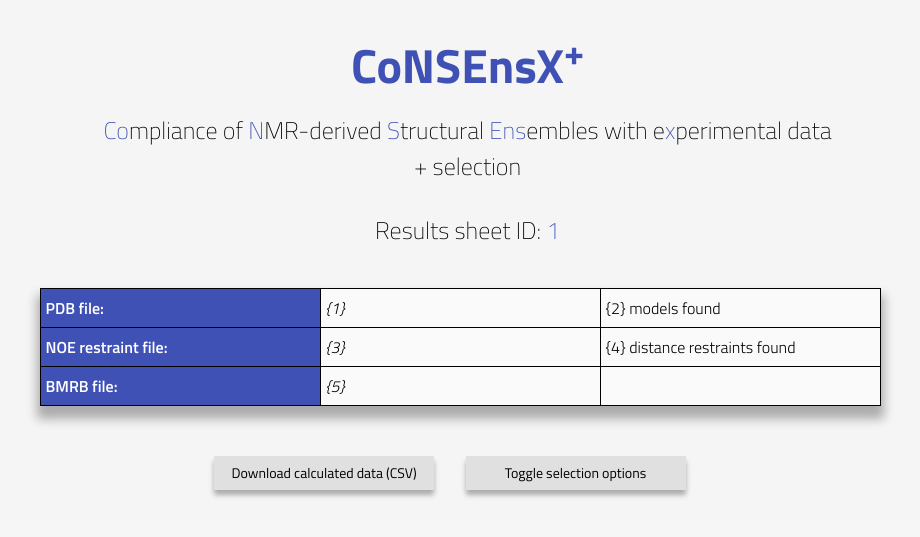
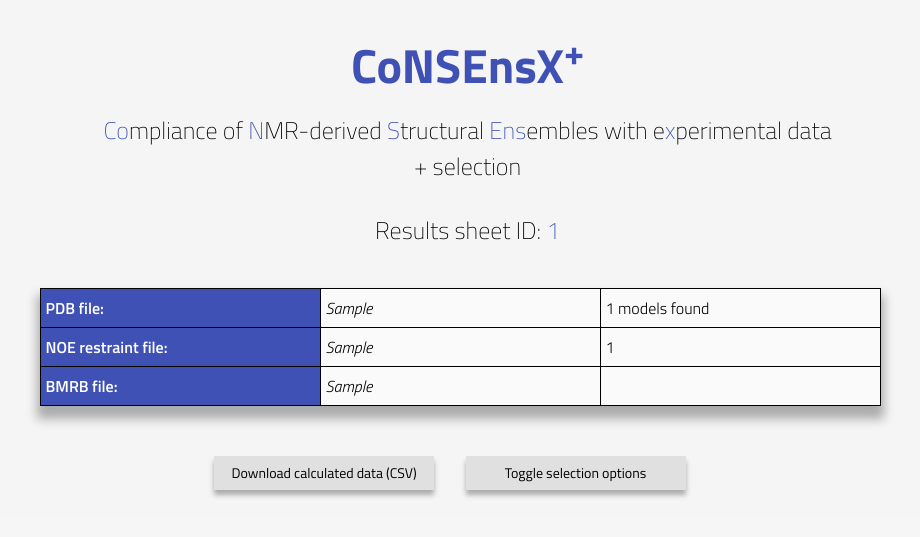
Before and after one commit to PPKE-Bioinf/consensx.itk.ppke.hu, a Django app: template consensx/templates/consensx/calculation.html in a window 1280 px wide. Shown: the top 537 px of the page, without its empty margins (180-1100 px from the left). Run offline with Django 3.2, Linux system fonts and the light colour scheme; the template is opened without the code that fills it: most values are stand-ins (such as "Sample title", 1, 10 or a date in 2020); some libraries are stand-ins or nearby versions.

Commit message:
fix: add values to calculation template

```diff
--- a/consensx/templates/consensx/calculation.html
+++ b/consensx/templates/consensx/calculation.html
@@ -52,17 +52,17 @@
     <table class="files_table">
       <tr>
         <td class="head-td">PDB file:</td>
-        <td><i>{1}</i></td>
-        <td>{2} models found</td>
+        <td><i>{{ my_PDB }}</i></td>
+        <td>{{ n_model }} models found</td>
       </tr>
       <tr>
         <td class="head-td">NOE restraint file:</td>
-        <td><i>{3}</i></td>
-        <td>{4} distance restraints found</td>
+        <td><i>{{ my_NOE }}</i></td>
+        <td>{{ n_NOE }}</td>
       </tr>
       <tr>
         <td class="head-td">BMRB file:</td>
-        <td><i>{5}</i></td>
+        <td><i>{{ my_STR }}</i></td>
         <td></td>
       </tr>
     </table>
@@ -109,7 +109,7 @@
         <tr class="form_param"><td>Overdrive: &nbsp;</td>
             <td><input type="text" id="overdrive" name="sel_overdrive" value="5"></td>
             <td>Max. ensemble size: &nbsp;</td>
-            <td><input type="text" id="max_ens_size" name="sel_max_size" value="{2}"></td>
+            <td><input type="text" id="max_ens_size" name="sel_max_size" value={{ n_model }}></td>
         </tr>
 
       </table>
@@ -121,6 +121,9 @@
           </button>
         </form>
 
+
+
+
     </div>
   </div>
   </div>
--- a/consensx/views.py
+++ b/consensx/views.py
@@ -31,7 +31,7 @@ def home(request):
         # check if POST is a test submit
         try:
             if request.POST['submit_test']:
-                # IMPLEMET TEST CALC HERE!
+                # IMPLEMENT TEST CALC HERE!
                 return render(request, "consensx/calculation.html")
         except:
             pass
```
Also changed, not shown: consensx/consensx.py (+13 -1 lines).
